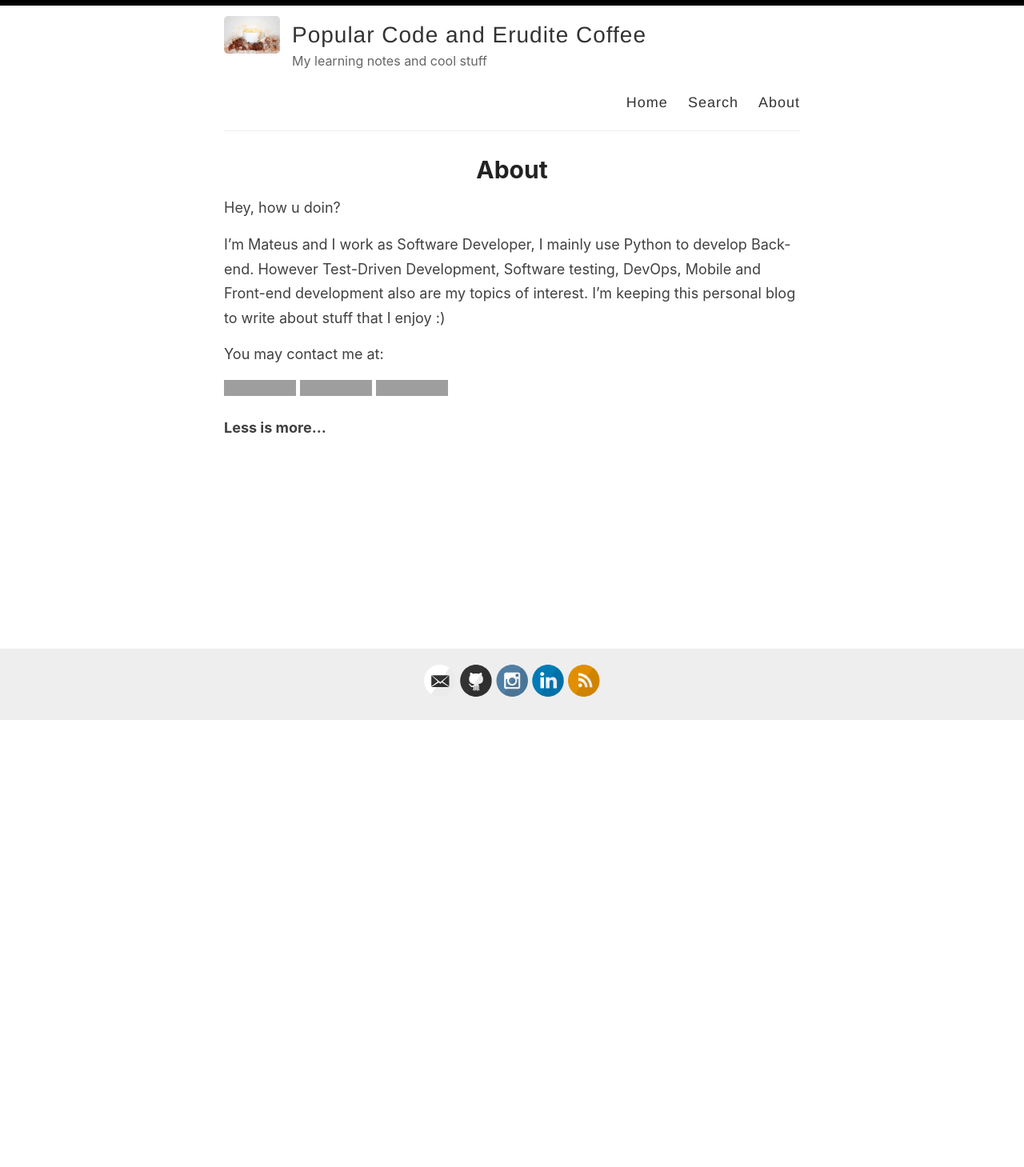
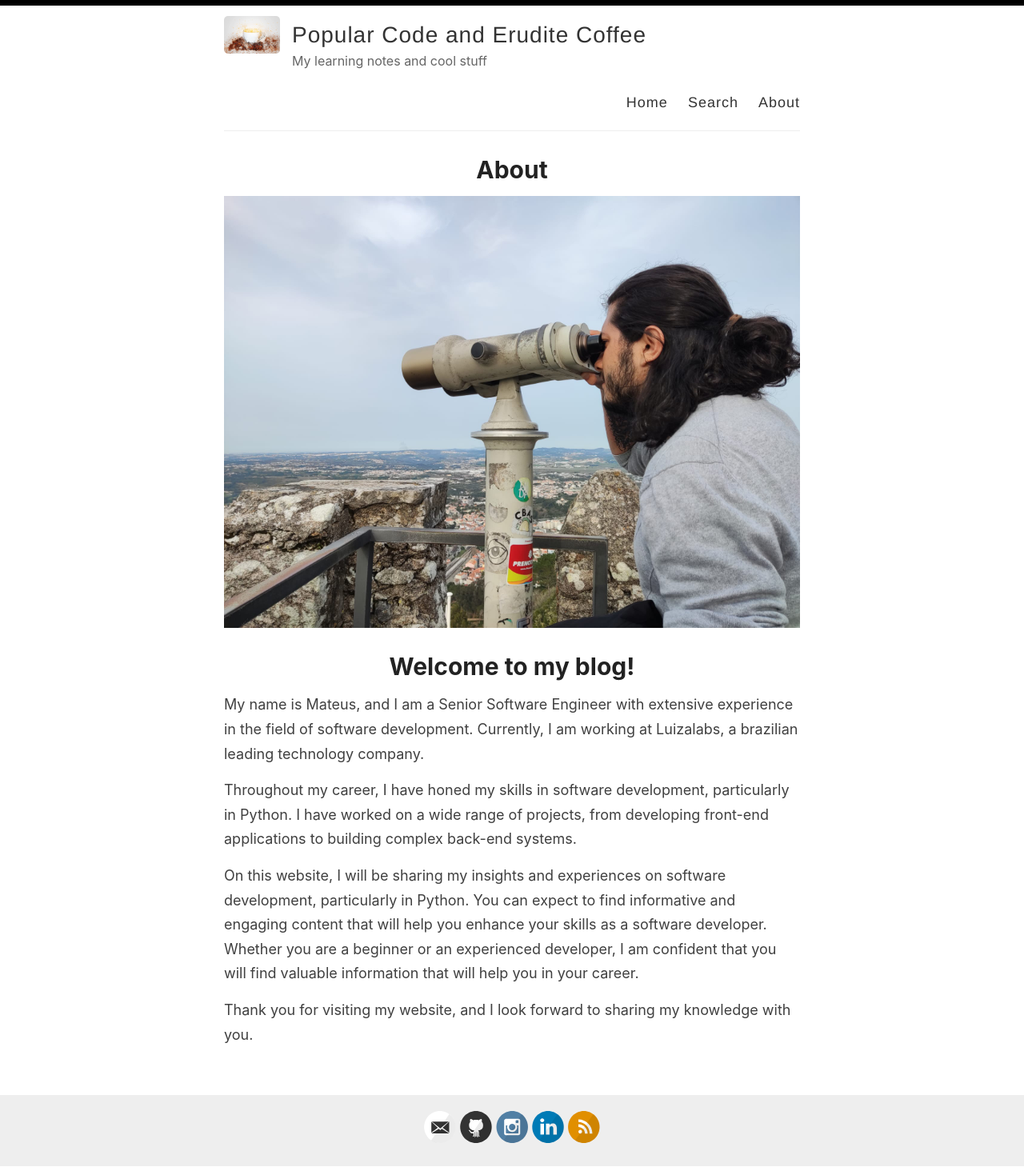
Before and after one commit to Mateusmsouza/mateusmsouza.github.io, a Jekyll site: the page built from _pages/about.md, in a window 1280 px wide. Shown: the whole page at 80% size. Built offline with Jekyll 4.4.1, drawn with Linux system fonts in a browser that asks for light colours; before the commit the page ends 901 px from its top, so only the background shows below that; grey boxes are pictures that could not be loaded.

Commit message:
update about

```diff
--- a/_pages/about.md
+++ b/_pages/about.md
@@ -4,15 +4,14 @@ title: About
 permalink: /about/
 ---
 
-Hey, how u doin?
+![Looking around!](/images/about/me.jpg)
 
-I'm Mateus and I work as Software Developer, I mainly use Python to develop Back-end.
-However Test-Driven Development, Software testing, DevOps, Mobile and Front-end development also are my topics of interest. I'm keeping this personal blog to write about stuff that I enjoy :)
+# Welcome to my blog!
 
-You may contact me at:
+My name is Mateus, and I am a Senior Software Engineer with extensive experience in the field of software development. Currently, I am working at Luizalabs, a brazilian leading technology company.
 
-[![image](https://img.shields.io/badge/Microsoft_Outlook-0078D4?style=for-the-badge&logo=microsoft-outlook&logoColor=white)](mailto:mateus_msouza@outlook.com)
-[![image](https://img.shields.io/badge/LinkedIn-0077B5?style=for-the-badge&logo=linkedin&logoColor=white)](https://linkedin.com/in/mateus-msouza/)
-[![image](https://img.shields.io/badge/GitHub-100000?style=for-the-badge&logo=github&logoColor=white)](https://github.com/Mateusmsouza)
+Throughout my career, I have honed my skills in software development, particularly in Python. I have worked on a wide range of projects, from developing front-end applications to building complex back-end systems.
 
-**Less is more...**
+On this website, I will be sharing my insights and experiences on software development, particularly in Python. You can expect to find informative and engaging content that will help you enhance your skills as a software developer. Whether you are a beginner or an experienced developer, I am confident that you will find valuable information that will help you in your career.
+
+Thank you for visiting my website, and I look forward to sharing my knowledge with you.
```
Also changed, not shown: images/about/me.jpg (added).
